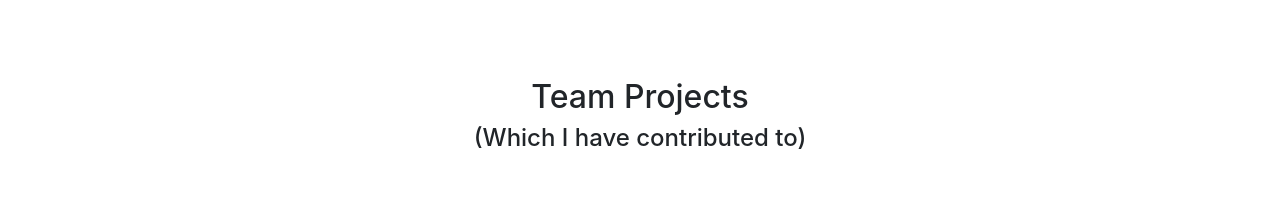
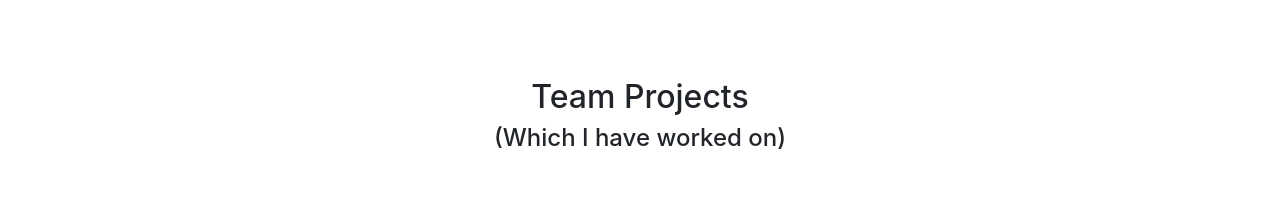
Before and after one commit to RishavMz/Algorithms, a plain HTML site: page index.html in a window 1280 px wide. Shown: the part 1240-1446 px from the top of the page. Drawn offline with nearby package versions, Linux system fonts and the light colour scheme.

Commit message:
Update index.html

```diff
--- a/index.html
+++ b/index.html
@@ -55,7 +55,7 @@
 			<br><br><br><hr width="75%"></hr><br><br><br>
 			<div id = projects>
 				<div class="container">
-					<center><h2>Team Projects</h2><h4>(Which I have contributed to)</h4><br><br></center>
+					<center><h2>Team Projects</h2><h4>(Which I have worked on)</h4><br><br></center>
 					  <div class="feature-grid">
 						<div class="feature">
 							<div class="image"><img class="ach" src="images/Teamproj1.jpg" alt="project display pic" /></div>
```
